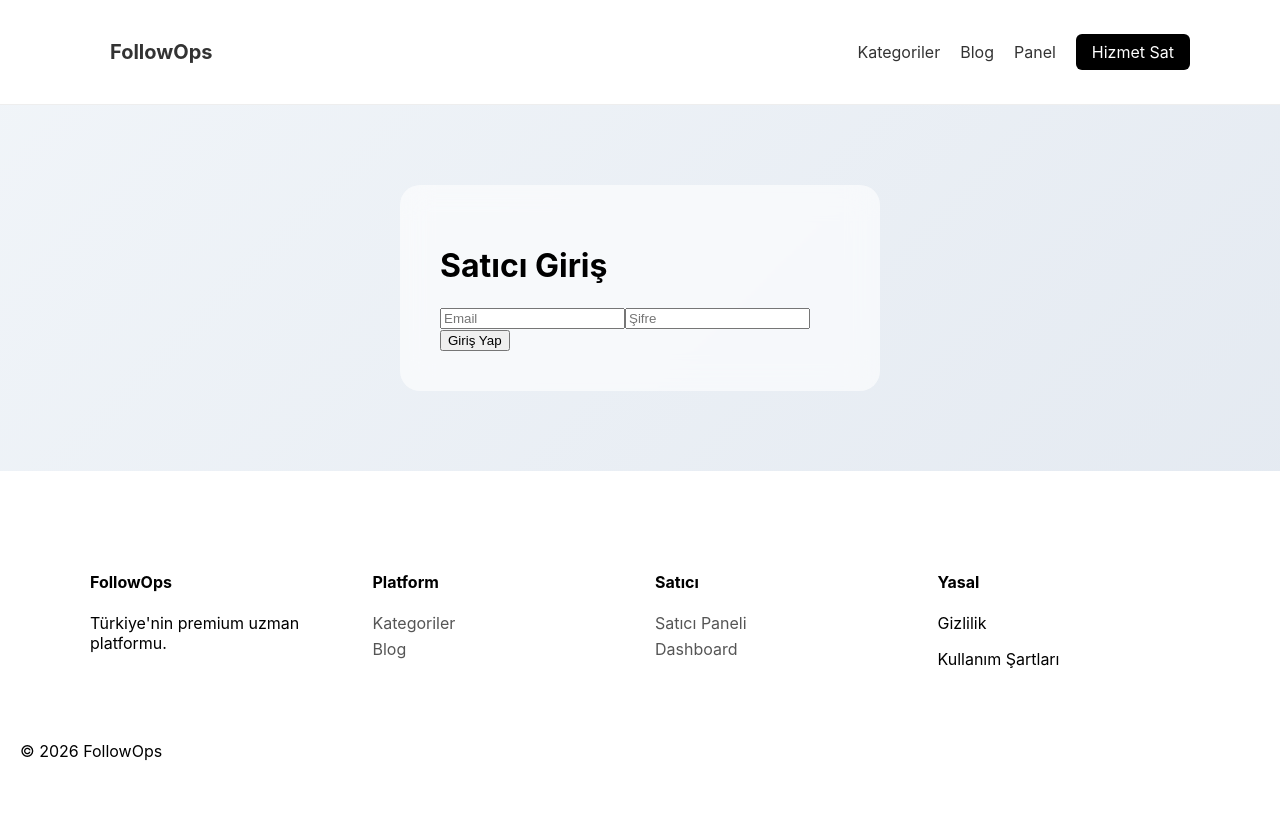
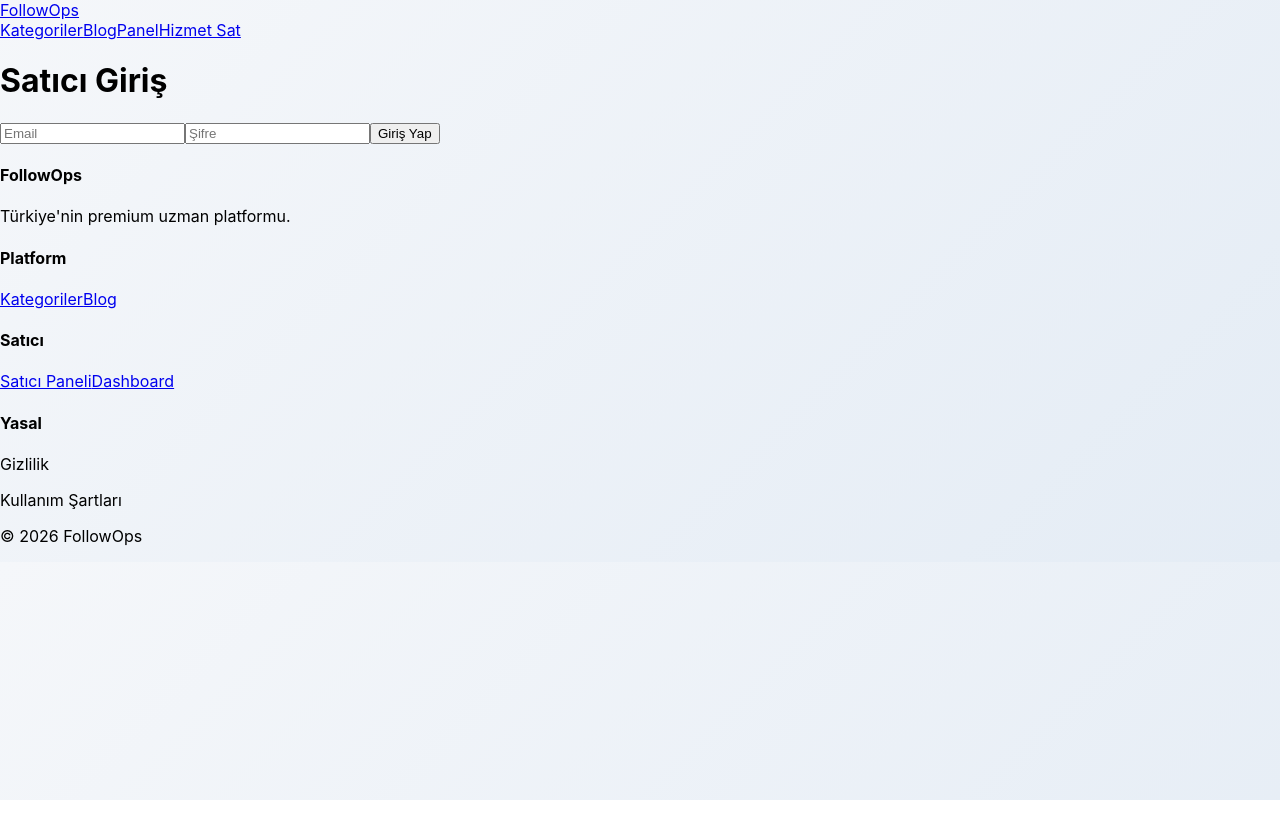
Before and after one commit to omerfarukkaplan/premium-platform, a Next.js app: page /login in a window 1280 px wide. Built offline with nearby package versions, Linux system fonts and the light colour scheme.

Commit message:
Update globals.css

```diff
--- a/app/globals.css
+++ b/app/globals.css
@@ -1,136 +1,51 @@
 body {
-  font-family: -apple-system, sans-serif;
   margin: 0;
-  background: #f8f9fc;
+  font-family: -apple-system, BlinkMacSystemFont, sans-serif;
+  background: linear-gradient(135deg, #f5f7fa, #e4ecf5);
 }
 
-.container {
-  max-width: 1100px;
-  margin: auto;
-  padding: 40px 20px;
+.admin-container {
+  padding: 50px;
 }
 
-.header {
+.admin-cards {
+  display: flex;
+  gap: 20px;
+  margin-bottom: 40px;
+}
+
+.admin-card {
+  background: rgba(255, 255, 255, 0.6);
+  backdrop-filter: blur(20px);
+  border-radius: 20px;
+  padding: 30px;
+  flex: 1;
+  box-shadow: 0 10px 30px rgba(0,0,0,0.1);
+}
+
+.admin-card h3 {
+  margin-bottom: 10px;
+}
+
+.admin-card p {
+  font-size: 28px;
+  font-weight: bold;
+}
+
+.admin-table {
+  width: 100%;
+  border-collapse: collapse;
   background: white;
+  border-radius: 15px;
+  overflow: hidden;
+}
+
+.admin-table th,
+.admin-table td {
+  padding: 15px;
   border-bottom: 1px solid #eee;
 }
 
-.nav {
-  display: flex;
-  justify-content: space-between;
-  align-items: center;
+.admin-table tr:hover {
+  background: #f5f7fa;
 }
-
-.nav a {
-  margin-left: 20px;
-  text-decoration: none;
-  color: #333;
-}
-
-.logo {
-  font-weight: bold;
-  font-size: 20px;
-}
-
-.btn-dark {
-  background: black;
-  color: white !important;
-  padding: 8px 16px;
-  border-radius: 6px;
-}
-
-.hero {
-  text-align: center;
-}
-
-.search-box {
-  margin-top: 20px;
-}
-
-.search-box input {
-  padding: 10px;
-  width: 300px;
-}
-
-.search-box button {
-  padding: 10px 15px;
-}
-
-.grid {
-  display: grid;
-  grid-template-columns: repeat(auto-fit, minmax(220px, 1fr));
-  gap: 20px;
-}
-
-.card {
-  background: white;
-  padding: 20px;
-  border-radius: 12px;
-  box-shadow: 0 4px 10px rgba(0,0,0,0.05);
-}
-
-.btn-primary {
-  background: #6366f1;
-  color: white;
-  padding: 10px 18px;
-  border: none;
-  border-radius: 8px;
-  cursor: pointer;
-}
-
-.footer {
-  background: white;
-  margin-top: 60px;
-  padding: 40px 20px;
-}
-
-.footer-grid {
-  display: grid;
-  grid-template-columns: repeat(auto-fit, minmax(200px, 1fr));
-  gap: 30px;
-}
-
-footer a {
-  display: block;
-  margin-top: 6px;
-  color: #555;
-  text-decoration: none;
-}
-
-copyright {
-  text-align: center;
-}
-
-.glass {
-  backdrop-filter: blur(12px);
-  background: rgba(255,255,255,0.6);
-  border: 1px solid rgba(255,255,255,0.3);
-}
-
-.badge {
-  display: inline-block;
-  margin-top: 10px;
-  background: linear-gradient(90deg,#6366f1,#9333ea);
-  color: white;
-  padding: 4px 10px;
-  border-radius: 20px;
-  font-size: 12px;
-}
-
-body {
-  background: linear-gradient(135deg,#f1f5f9,#e2e8f0);
-}
-
-.auth-container {
-  max-width: 400px;
-  margin: 80px auto;
-  padding: 40px;
-  border-radius: 20px;
-  backdrop-filter: blur(15px);
-  background: rgba(255,255,255,0.6);
-}
-
-.modal {
-  padding: 30px;
-  border-radius: 20px;
-}
```
